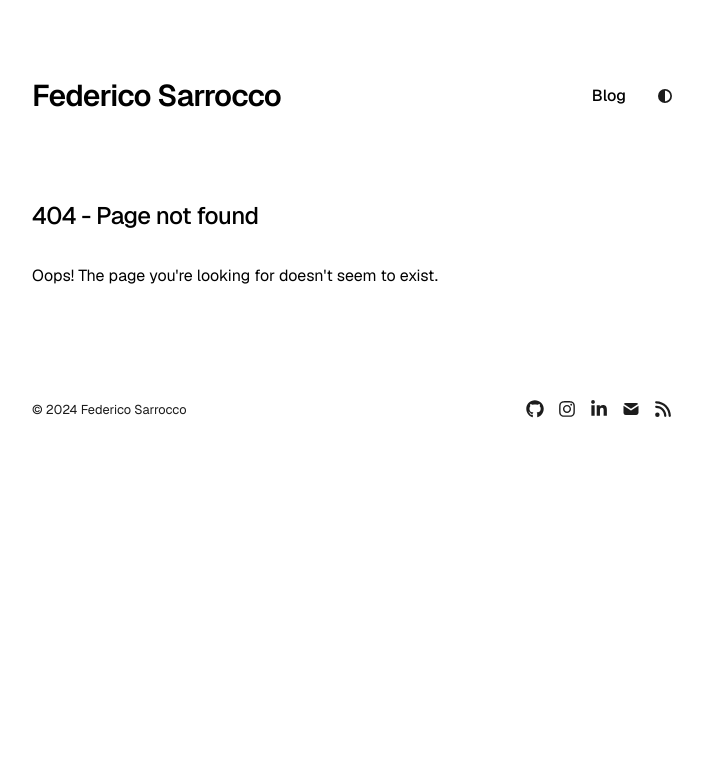
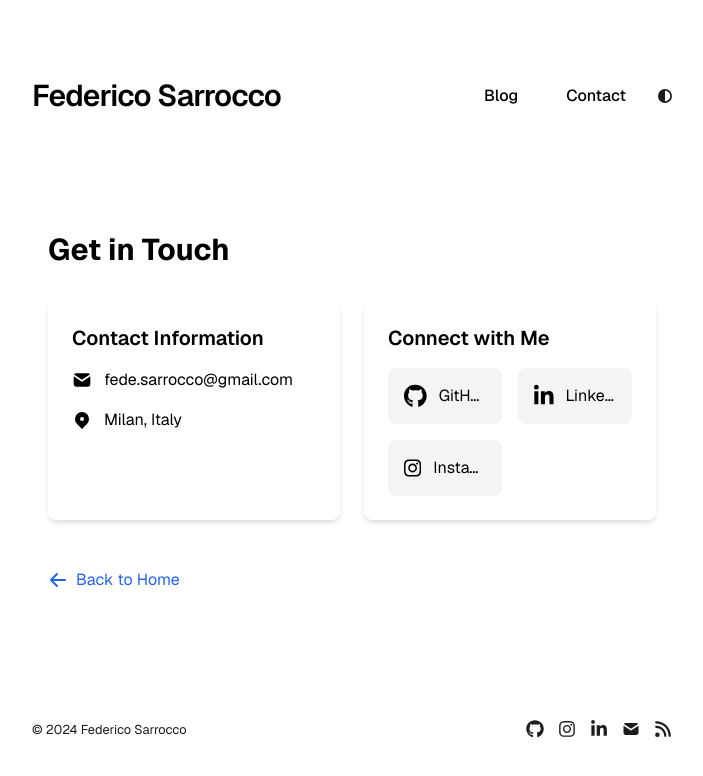
Before and after one commit to FedeAi/portfolio-next, a Next.js app: page /contact in a window 1280 px wide. Before the commit this address had no page. Shown: the top 776 px of the page, without its empty margins (288-991 px from the left). Built offline with nearby package versions, Linux system fonts and the light colour scheme.

Commit message:
added contact page

```diff
--- a/app/components/nav.tsx
+++ b/app/components/nav.tsx
@@ -6,6 +6,7 @@ const navItems = {
   "/blog": { name: "Blog" },
   // "/projects": { name: "Projects" },
   // "/photos": { name: "Photos" },
+  "/contact": { name: "Contact" },
 };
 
 export function Navbar() {
--- a/app/config.ts
+++ b/app/config.ts
@@ -4,13 +4,18 @@ export const metaData = {
   name: "Federico Sarrocco",  // my name
   ogImage: "/opengraph-image.png",  // updated with your opengraph image
   description:
-    "I'm a Computer Science Engineer specializing in autonomous systems and robotics...",
+    "I'm a Computer Science Engineer specializing in autonomous systems and robotics..."
 };
 
 export const socialLinks = {
-  // twitter: "https://x.com/1tssirius",
+  twitter: undefined,
   github: "https://github.com/FedeAi",
   instagram: "https://www.instagram.com/fedesarrocco",
   linkedin: "https://www.linkedin.com/in/federico-sarrocco-6240b5164/",
   email: "mailto:fede.sarrocco@gmail.com",
 };
+
+export const contactInfo = {
+  email: "fede.sarrocco@gmail.com",
+  location: "Milan, Italy",
+};
--- /dev/null
+++ b/app/contact/page.tsx
@@ -0,0 +1,74 @@
+import React from 'react';
+import Link from 'next/link';
+import { socialLinks, contactInfo } from '../config';
+import {
+  FaXTwitter,
+  FaGithub,
+  FaInstagram,
+  FaRss,
+  FaLinkedinIn,
+} from "react-icons/fa6";
+import { TbMailFilled } from "react-icons/tb";
+
+function SocialLink({ href, icon: Icon, label }) {
+  return (
+    <a
+      href={href}
+      target="_blank"
+      rel="noopener noreferrer"
+      className="flex items-center justify-between space-x-3 p-4 bg-gray-100 dark:bg-gray-800 rounded-lg hover:bg-gray-200 dark:hover:bg-gray-700 transition-colors duration-200"
+    >
+      <div className="flex items-center space-x-3 truncate">
+        <Icon className="text-2xl" />
+        <span className='truncate'>{label}</span>
+      </div>
+    </a>
+  );
+}
+
+export default function ContactPage() {
+  return (
+    <div className="max-w-4xl mx-auto px-4 py-8">
+      <h1 className="text-3xl font-bold mb-8">Get in Touch</h1>
+
+      <div className="grid grid-cols-1 md:grid-cols-2 gap-6">
+        <div className="bg-white dark:bg-gray-900 p-6 rounded-lg shadow-md">
+          <h2 className="text-xl font-semibold mb-4">Contact Information</h2>
+          <div className="space-y-4">
+            <p className="flex items-center space-x-3">
+              <TbMailFilled className="text-xl" />
+              <a href={`mailto:${contactInfo.email}`} className="hover:underline">
+                {contactInfo.email}
+              </a>
+            </p>
+            <p className="flex items-center space-x-3">
+              <svg xmlns="http://www.w3.org/2000/svg" className="h-5 w-5" viewBox="0 0 20 20" fill="currentColor">
+                <path fillRule="evenodd" d="M5.05 4.05a7 7 0 119.9 9.9L10 18.9l-4.95-4.95a7 7 0 010-9.9zM10 11a2 2 0 100-4 2 2 0 000 4z" clipRule="evenodd" />
+              </svg>
+              <span>{contactInfo.location}</span>
+            </p>
+          </div>
+        </div>
+
+        <div className="bg-white dark:bg-gray-900 p-6 rounded-lg shadow-md">
+          <h2 className="text-xl font-semibold mb-4">Connect with Me</h2>
+          <div className="grid grid-cols-1 sm:grid-cols-2 gap-4">
+            <SocialLink href={socialLinks.github} icon={FaGithub} label="GitHub" />
+            <SocialLink href={socialLinks.linkedin} icon={FaLinkedinIn} label="LinkedIn" />
+            <SocialLink href={socialLinks.instagram} icon={FaInstagram} label="Instagram" />
+            {socialLinks.twitter && <SocialLink href={socialLinks.twitter} icon={FaXTwitter} label="Twitter" />}
+          </div>
+        </div>
+      </div>
+
+      <div className="mt-12">
+        <Link href="/" className="text-blue-600 hover:underline flex items-center space-x-2">
+          <svg xmlns="http://www.w3.org/2000/svg" className="h-5 w-5" viewBox="0 0 20 20" fill="currentColor">
+            <path fillRule="evenodd" d="M9.707 16.707a1 1 0 01-1.414 0l-6-6a1 1 0 010-1.414l6-6a1 1 0 011.414 1.414L5.414 9H17a1 1 0 110 2H5.414l4.293 4.293a1 1 0 010 1.414z" clipRule="evenodd" />
+          </svg>
+          <span>Back to Home</span>
+        </Link>
+      </div>
+    </div>
+  );
+}
--- a/content/polimove-experience.mdx
+++ b/content/polimove-experience.mdx
@@ -1,6 +1,6 @@
 ---
 title: "PoliMove and A2RL: Pushing the Boundaries of Autonomous Racing"
-publishedAt: "2024-10-21"
+publishedAt: "2024-06-21"
 summary: "Exploring the exciting world of autonomous racing through PoliMove's participation in A2RL and the advancements in autonomous vehicle technology."
 tags: "Autonomous Racing, A2RL, PoliMove, EAV-24"
 image: "/images/polimove-experience/a2rl-logo.jpg"
```
